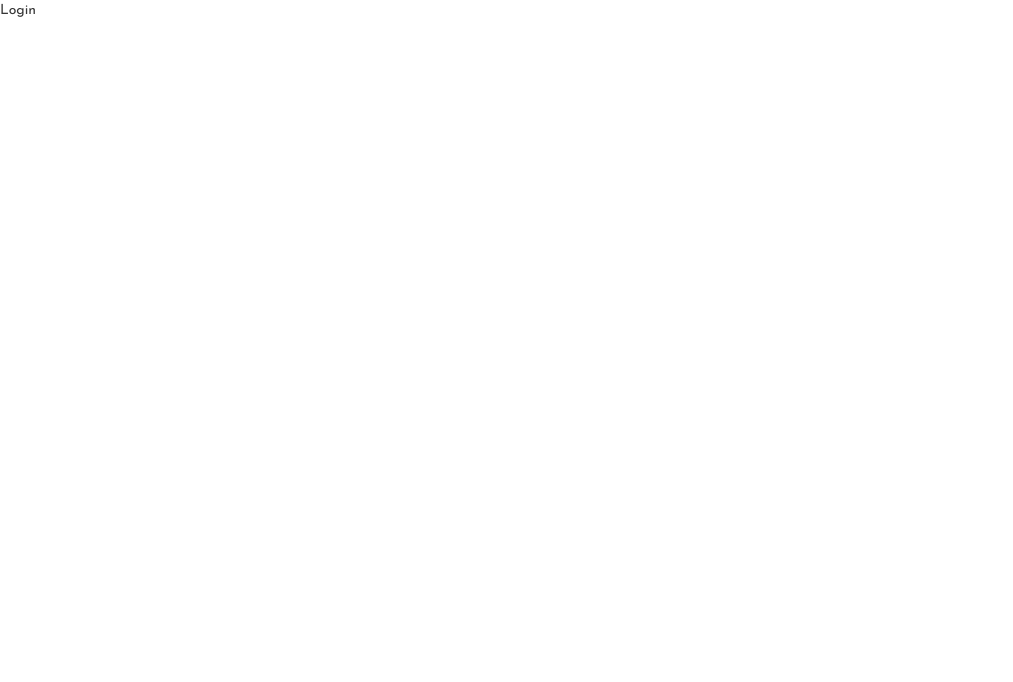
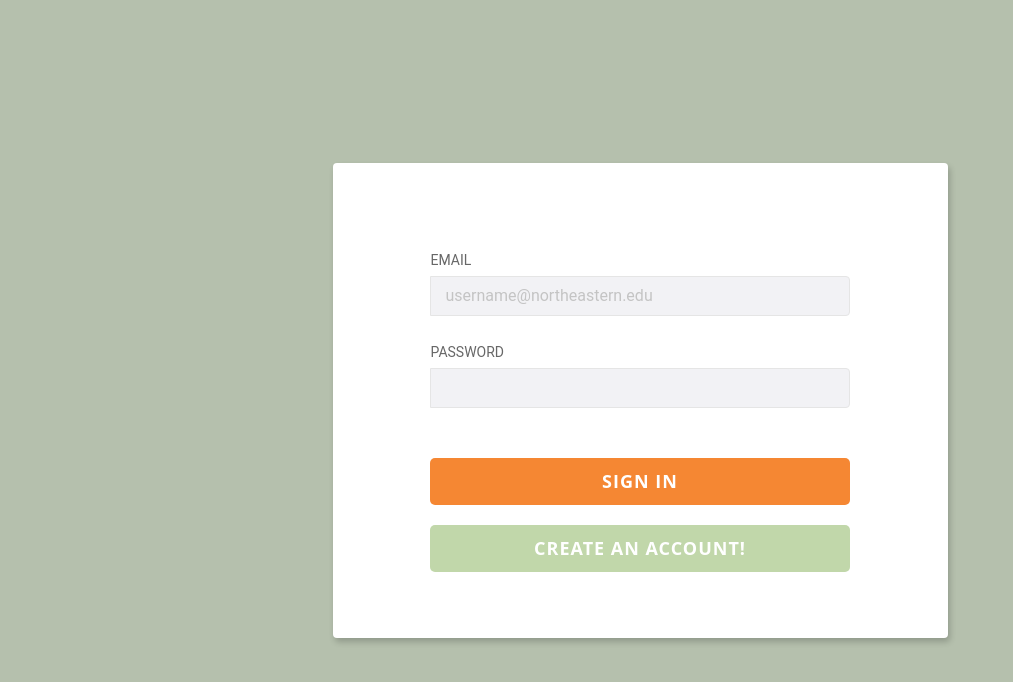
Before and after one commit to Thikkavarapu-Manikanta-Reddy/INFO6150_Web_Design_and_User_Experience_2022, a React (Create React App) app: page /login in a window 1280 px wide. Shown: the top 682 px of the page, without its empty margins (0-1013 px from the left). Built offline with nearby package versions, Linux system fonts and the light colour scheme.

Commit message:
login page initial draft

```diff
--- a/src/components/Login/Login.jsx
+++ b/src/components/Login/Login.jsx
@@ -1,10 +1,58 @@
-import React from 'react';
+import React from "react";
 import "./Login.scss";
+// import logo from "./assets/logo.png";
 
 function Login() {
+  let handleSubmit = (e) => {
+    e.preventDefault();
+    console.log(e.target.email.value);
+
+    if (!e.target.email.value) {
+      alert("Email is required");
+    } else if (!e.target.email.value) {
+      alert("Valid email is required");
+    } else if (!e.target.password.value) {
+      alert("Password is required");
+    } else if (
+      e.target.email.value === "me@example.com" &&
+      e.target.password.value === "123456"
+    ) {
+      alert("Successfully logged in");
+      e.target.email.value = "";
+      e.target.password.value = "";
+    } else {
+      alert("Wrong email or password combination");
+    }
+  };
+
+  let handleClick = (e) => {
+    e.preventDefault();
+
+    alert("Goes to registration page");
+  };
   return (
-    <div>Login</div>
-  )
+    <div className="App">
+      {/* <img src={logo} className="logo" alt="Business view - Reports" /> */}
+      <form className="form" onSubmit={handleSubmit}>
+        <div className="input-group">
+          <label htmlFor="email">Email</label>
+          <input
+            type="email"
+            name="email"
+            placeholder="username@northeastern.edu"
+          />
+        </div>
+        <div className="input-group">
+          <label htmlFor="password">Password</label>
+          <input type="password" name="password" />
+        </div>
+        <button className="primary">SIGN IN</button>
+      </form>
+      <button className="secondary" onClick={handleClick}>
+        CREATE AN ACCOUNT!
+      </button>
+    </div>
+  );
 }
 
-export default Login
+export default Login;
--- a/src/components/Login/Login.scss
+++ b/src/components/Login/Login.scss
@@ -0,0 +1,111 @@
+* {
+    margin: 0;
+    padding: 0;
+    box-sizing: border-box;
+    -webkit-font-smoothing: antialiased;
+  }
+
+  html {
+    background: #b5c0ad !important;
+    min-height: 720px;
+    min-width: 320px;
+  }
+
+  html,
+  body {
+    height: 100%;
+    background: #b5c0ad !important;
+  }
+
+  #root {
+    align-items: center;
+    display: flex;
+    height: 100%;
+    justify-content: center;
+  }
+
+  .App {
+    background: #fff;
+    border-radius: 4px;
+    box-shadow: 2px 4px 6px rgba(0, 0, 0, 0.2);
+    max-width: 615px;
+    padding-bottom: 66px;
+    padding-top: 46px;
+    text-align: center;
+    width: 90%;
+  }
+  .App > .logo {
+    max-width: 90%;
+  }
+  .App > .form {
+    margin-bottom: 20px;
+    margin-top: 41px;
+  }
+
+  .input-group {
+    margin-bottom: 26px;
+    margin-left: 7em;
+  }
+  .input-group:nth-last-child(-n + 2) {
+    margin-bottom: 50px;
+  }
+  .input-group > label,
+  .input-group > input {
+    font-family: 'Roboto', sans-serif;
+    max-width: 420px;
+    text-align: left;
+    width: 80%;
+  }
+  .input-group > label {
+    color: #676767;
+    display: inline-block;
+    margin-bottom: 5px;
+    text-transform: uppercase;
+  }
+  .input-group > input {
+    background: #f2f2f5;
+    border-radius: 4px;
+    border: 1px solid #e5e5e5;
+    color: #676767;
+    font-size: 16px;
+    height: 40px;
+    outline: 0;
+    padding: 0 15px;
+    transition: all 0.3s;
+  }
+  .input-group > input:focus {
+    background: #fff;
+    border-color: #c4c4c4;
+  }
+  .input-group > input::placeholder {
+    color: #c4c4c4;
+    font-size: 16px;
+  }
+
+  button {
+    border-radius: 5px;
+    border: none;
+    color: #fff;
+    cursor: pointer;
+    font-family: 'Open Sans', sans-serif;
+    font-size: 18px;
+    font-weight: bold;
+    letter-spacing: 1px;
+    max-width: 420px;
+    outline: 0;
+    padding: 10px 0;
+    transition: background 0.3s;
+    width: 80%;
+  }
+  button.primary {
+    background: #f58733;
+  }
+  button.primary:hover {
+    background: #ea6c0b;
+  }
+  button.secondary {
+    background: #c1d7aa;
+  }
+  button.secondary:hover {
+    background: #a8c787;
+  }
```
